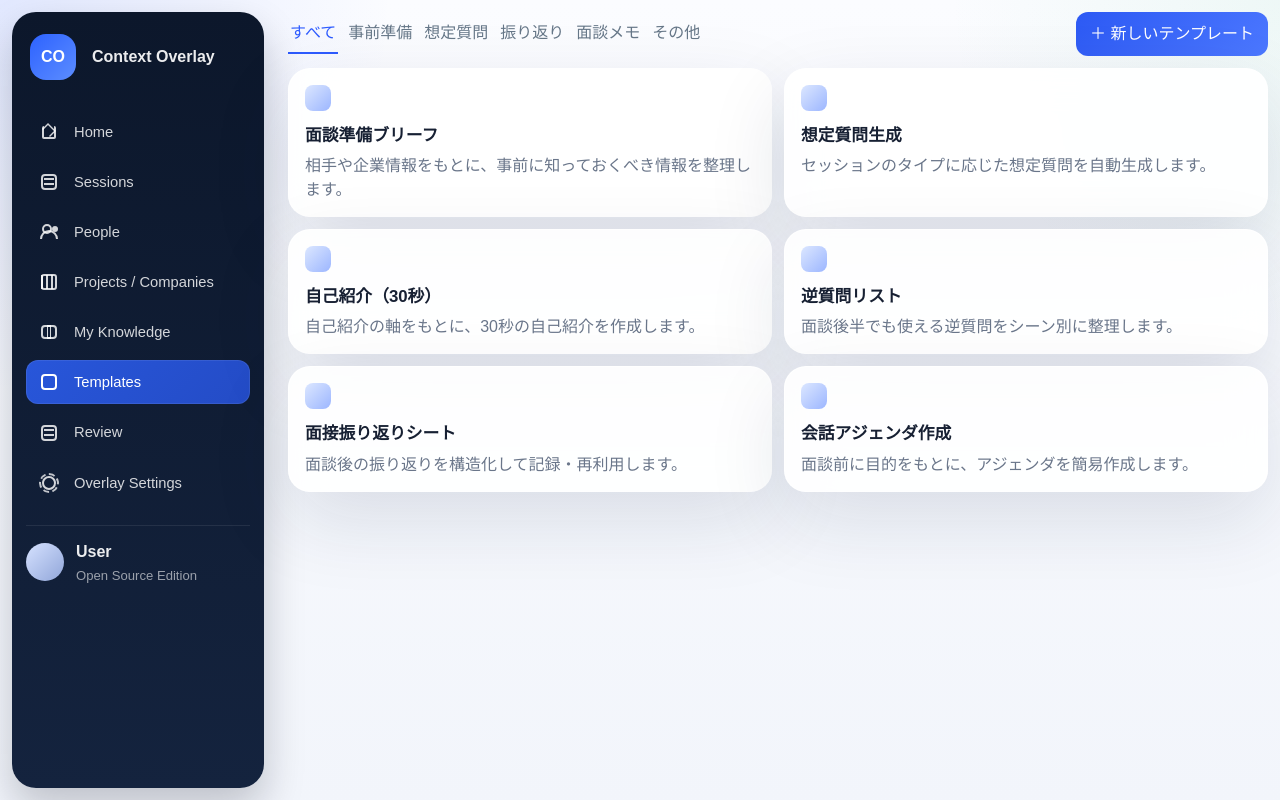
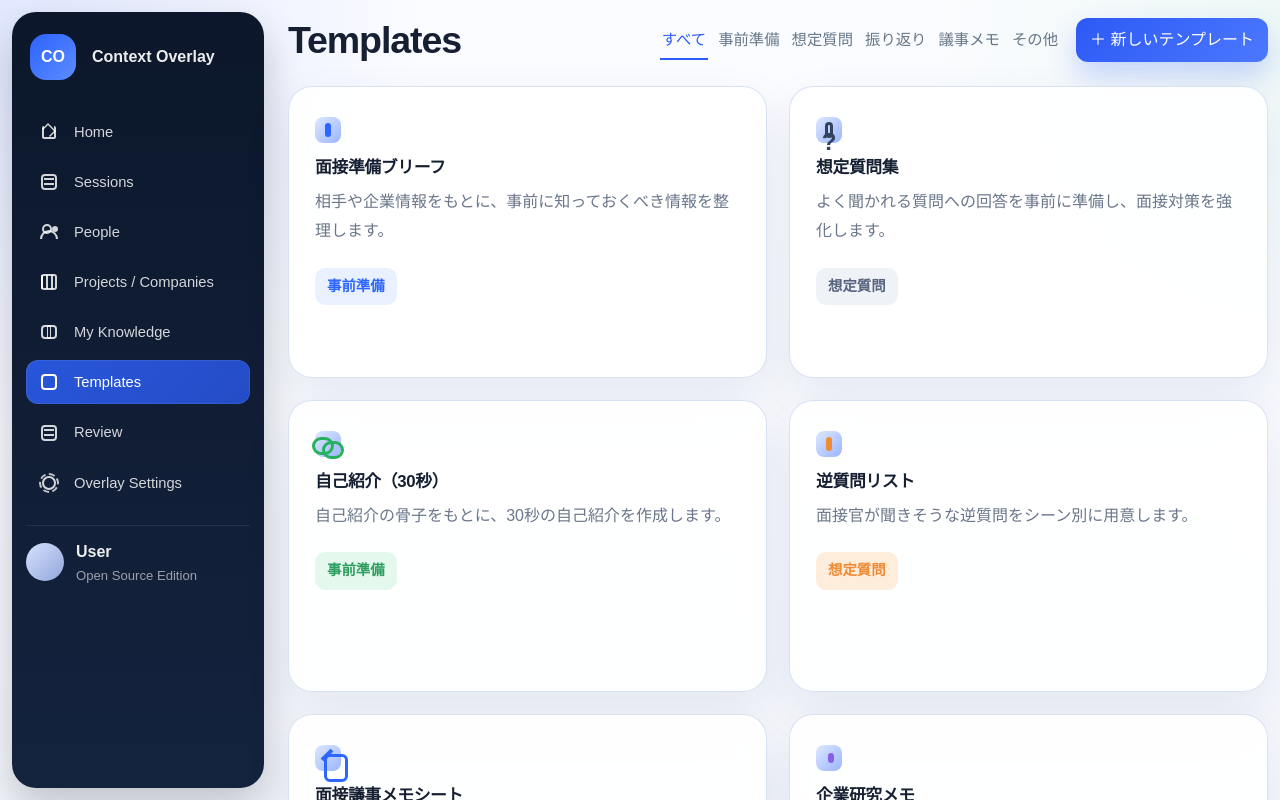
Before and after one commit to naki0227/context_cue, a React (Vite) app in the folder apps/desktop/: page / in a window 1280 px wide. Both pictures are taken after a click on the button "Templates". Shown: the top 800 px of the page. Built offline with nearby package versions, Linux system fonts and the light colour scheme.

Commit message:
feat: match templates and projects mockups

```diff
--- a/apps/desktop/src/features/dashboard/lib/content.ts
+++ b/apps/desktop/src/features/dashboard/lib/content.ts
@@ -318,15 +318,50 @@ export const projectCards = [
 ];
 
 export const templateCards = [
-  [
-    '面談準備ブリーフ',
-    '相手や企業情報をもとに、事前に知っておくべき情報を整理します。',
-  ],
-  ['想定質問生成', 'セッションのタイプに応じた想定質問を自動生成します。'],
-  ['自己紹介（30秒）', '自己紹介の軸をもとに、30秒の自己紹介を作成します。'],
-  ['逆質問リスト', '面談後半でも使える逆質問をシーン別に整理します。'],
-  ['面接振り返りシート', '面談後の振り返りを構造化して記録・再利用します。'],
-  ['会話アジェンダ作成', '面談前に目的をもとに、アジェンダを簡易作成します。'],
+  {
+    title: '面接準備ブリーフ',
+    description:
+      '相手や企業情報をもとに、事前に知っておくべき情報を整理します。',
+    tag: '事前準備',
+    icon: 'doc',
+    tone: 'blue',
+  },
+  {
+    title: '想定質問集',
+    description:
+      'よく聞かれる質問への回答を事前に準備し、面接対策を強化します。',
+    tag: '想定質問',
+    icon: 'question',
+    tone: 'slate',
+  },
+  {
+    title: '自己紹介（30秒）',
+    description: '自己紹介の骨子をもとに、30秒の自己紹介を作成します。',
+    tag: '事前準備',
+    icon: 'chat',
+    tone: 'green',
+  },
+  {
+    title: '逆質問リスト',
+    description: '面接官が聞きそうな逆質問をシーン別に用意します。',
+    tag: '想定質問',
+    icon: 'list',
+    tone: 'orange',
+  },
+  {
+    title: '面接議事メモシート',
+    description: '面接後の振り返りを効率的に記録・分析します。',
+    tag: '振り返り',
+    icon: 'edit',
+    tone: 'blue',
+  },
+  {
+    title: '企業研究メモ',
+    description: '企業の基本情報や事業内容、競合との比較などを整理します。',
+    tag: '事前準備',
+    icon: 'building',
+    tone: 'violet',
+  },
 ];
 
 export const reviewCards = [
--- a/apps/desktop/src/features/dashboard/pages/templates-page.tsx
+++ b/apps/desktop/src/features/dashboard/pages/templates-page.tsx
@@ -2,19 +2,21 @@ import { templateCards } from '@/features/dashboard/lib/content';
 
 export function TemplatesPage() {
   return (
-    <div className="page-layout">
-      <div className="toolbar-row">
-        <div className="tab-row">
+    <div className="page-layout templates-page-v2">
+      <div className="sessions-hero">
+        <h1>Templates</h1>
+        <div className="toolbar-actions sessions-toolbar-actions">
+          <div className="tab-row people-tab-row">
             {[
               'すべて',
               '事前準備',
               '想定質問',
               '振り返り',
-            '面談メモ',
+              '議事メモ',
               'その他',
             ].map((tab, index) => (
               <button
-              className={`toolbar-tab ${index === 0 ? 'active' : ''}`}
+                className={`toolbar-tab sessions-tab ${index === 0 ? 'active' : ''}`}
                 key={tab}
                 type="button"
               >
@@ -22,19 +24,33 @@ export function TemplatesPage() {
               </button>
             ))}
           </div>
-        <button className="primary-button" type="button">
+          <button className="primary-button primary-button-v2" type="button">
             ＋ 新しいテンプレート
           </button>
         </div>
-      <div className="template-grid">
-        {templateCards.map(([title, description]) => (
-          <article className="soft-card template-card" key={title}>
-            <div className="template-icon" />
-            <h3>{title}</h3>
-            <p>{description}</p>
+      </div>
+
+      <div className="template-grid template-grid-v2">
+        {templateCards.map((template) => (
+          <article
+            className="soft-card template-card template-card-v2"
+            key={template.title}
+          >
+            <div
+              className={`template-icon template-icon-v2 icon-${template.icon} tone-${template.tone}`}
+            />
+            <h3>{template.title}</h3>
+            <p>{template.description}</p>
+            <span className={`template-tag tone-${template.tone}`}>
+              {template.tag}
+            </span>
           </article>
         ))}
       </div>
+
+      <p className="templates-footer-note">
+        テンプレートを活用して、効率的に情報を整理しましょう。
+      </p>
     </div>
   );
 }
--- a/apps/desktop/src/styles/globals.css
+++ b/apps/desktop/src/styles/globals.css
@@ -1414,6 +1414,217 @@ button:disabled {
   background: rgba(248, 250, 255, 0.9);
 }
 
+.templates-page-v2 {
+  gap: 18px;
+}
+
+.template-grid-v2 {
+  grid-template-columns: repeat(3, minmax(0, 1fr));
+  gap: 22px;
+}
+
+.template-card-v2 {
+  min-height: 292px;
+  padding: 30px 26px 24px;
+  border-radius: 24px;
+  border-color: rgba(214, 224, 244, 0.92);
+  box-shadow: 0 20px 48px rgba(27, 53, 101, 0.08);
+}
+
+.template-card-v2 h3 {
+  margin: 28px 0 16px;
+  font-size: 1.75rem;
+  letter-spacing: -0.02em;
+}
+
+.template-card-v2 p {
+  color: #46536e;
+  line-height: 1.85;
+  font-size: 1rem;
+}
+
+.template-icon-v2 {
+  width: 44px;
+  height: 44px;
+  border-radius: 12px;
+  background: transparent;
+  position: relative;
+}
+
+.template-icon-v2::before,
+.template-icon-v2::after {
+  content: "";
+  position: absolute;
+  border-color: currentColor;
+}
+
+.template-icon-v2.tone-blue {
+  color: #2d66ff;
+}
+
+.template-icon-v2.tone-slate {
+  color: #35425d;
+}
+
+.template-icon-v2.tone-green {
+  color: #27b15f;
+}
+
+.template-icon-v2.tone-orange {
+  color: #f08b35;
+}
+
+.template-icon-v2.tone-violet {
+  color: #8b60e9;
+}
+
+.template-icon-v2.icon-doc::before {
+  inset: 6px 10px;
+  border: 3px solid currentColor;
+  border-radius: 6px;
+}
+
+.template-icon-v2.icon-doc::after {
+  left: 16px;
+  right: 16px;
+  top: 18px;
+  height: 3px;
+  background: currentColor;
+  box-shadow:
+    0 8px 0 currentColor,
+    0 -8px 0 currentColor;
+}
+
+.template-icon-v2.icon-question::before {
+  inset: 5px 9px;
+  border: 3px solid currentColor;
+  border-radius: 8px;
+}
+
+.template-icon-v2.icon-question::after {
+  content: "?";
+  inset: 7px 0 0;
+  text-align: center;
+  font-size: 1.5rem;
+  font-weight: 700;
+}
+
+.template-icon-v2.icon-chat::before {
+  left: 7px;
+  top: 10px;
+  width: 16px;
+  height: 12px;
+  border: 3px solid currentColor;
+  border-radius: 10px;
+}
+
+.template-icon-v2.icon-chat::after {
+  right: 7px;
+  top: 6px;
+  width: 16px;
+  height: 12px;
+  border: 3px solid currentColor;
+  border-radius: 10px;
+}
+
+.template-icon-v2.icon-list::before {
+  inset: 6px 10px;
+  border: 3px solid currentColor;
+  border-radius: 6px;
+}
+
+.template-icon-v2.icon-list::after {
+  left: 15px;
+  right: 13px;
+  top: 14px;
+  height: 3px;
+  background: currentColor;
+  box-shadow:
+    0 8px 0 currentColor,
+    0 16px 0 currentColor;
+}
+
+.template-icon-v2.icon-edit::before {
+  left: 9px;
+  top: 9px;
+  width: 18px;
+  height: 22px;
+  border: 3px solid currentColor;
+  border-radius: 6px;
+}
+
+.template-icon-v2.icon-edit::after {
+  right: 7px;
+  top: 8px;
+  width: 14px;
+  height: 4px;
+  background: currentColor;
+  transform: rotate(-45deg);
+  transform-origin: center;
+}
+
+.template-icon-v2.icon-building::before {
+  left: 12px;
+  right: 12px;
+  top: 8px;
+  bottom: 8px;
+  border: 3px solid currentColor;
+  border-radius: 4px;
+}
+
+.template-icon-v2.icon-building::after {
+  left: 16px;
+  right: 16px;
+  top: 14px;
+  bottom: 14px;
+  border-left: 3px solid currentColor;
+  border-right: 3px solid currentColor;
+}
+
+.template-tag {
+  display: inline-flex;
+  align-items: center;
+  justify-content: center;
+  margin-top: 22px;
+  padding: 8px 12px;
+  border-radius: 10px;
+  font-size: 0.9rem;
+  font-weight: 700;
+  width: fit-content;
+}
+
+.template-tag.tone-blue {
+  background: #e9f0ff;
+  color: #2d66ff;
+}
+
+.template-tag.tone-slate {
+  background: #eff2f7;
+  color: #58657f;
+}
+
+.template-tag.tone-green {
+  background: #e5f8ee;
+  color: #2d9e60;
+}
+
+.template-tag.tone-orange {
+  background: #ffeddc;
+  color: #f08b35;
+}
+
+.template-tag.tone-violet {
+  background: #f0e9ff;
+  color: #8b60e9;
+}
+
+.templates-footer-note {
+  margin: 4px 0 0;
+  text-align: center;
+  color: #6d7890;
+  font-size: 1.05rem;
+}
+
 .blue-badge,
 .mini-badge,
 .status-bubble,
```
Lines whose indentation alone changed are shown as unchanged.
